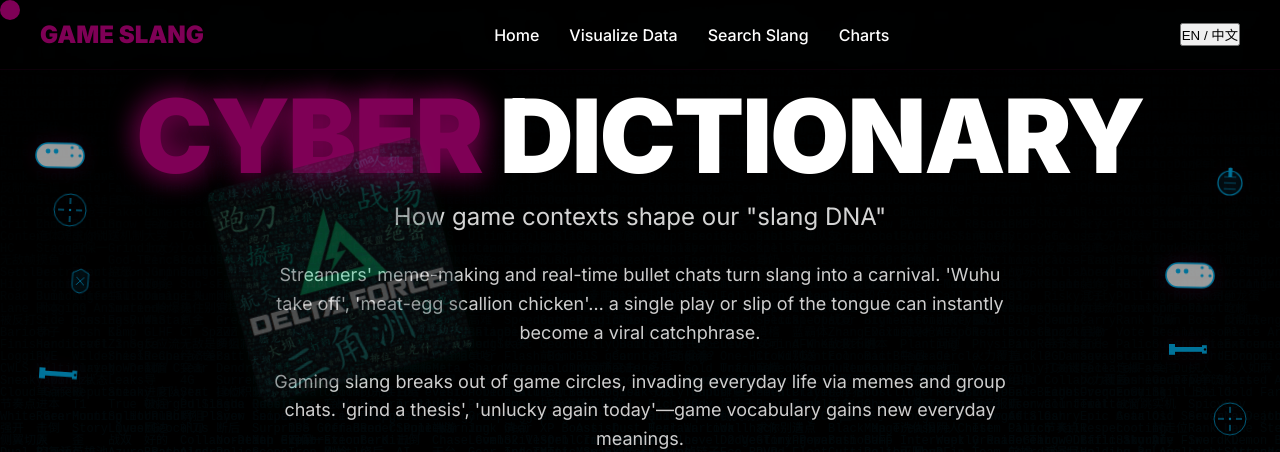
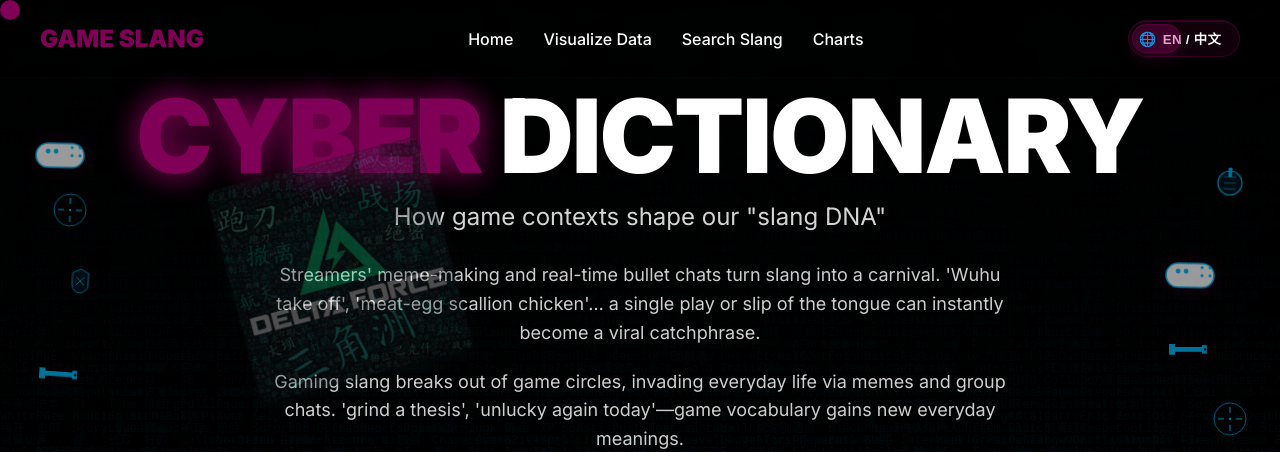
Before and after one commit to ZBL1637/game_slang_dic, a plain HTML site: page index.html in a window 1280 px wide. Shown: the top 452 px of the page. Drawn offline with nearby package versions, Linux system fonts and the light colour scheme; grey boxes are pictures that could not be loaded; animation ran at ten frames a second; a script that the page names is missing.

Commit message:
Style: redesign language toggle to themed capsule switch

```diff
--- a/index.html
+++ b/index.html
@@ -109,6 +109,64 @@
 
         .nav-links a:hover {
             color: var(--primary-purple);
+        }
+
+        /* Lang Toggle - themed pill switch */
+        .lang-toggle {
+            appearance: none;
+            border: 1px solid rgba(127, 0, 86, 0.35);
+            background: rgba(127, 0, 86, 0.12);
+            color: var(--white);
+            padding: 8px 18px 8px 34px; /* 留出图标空间 */
+            border-radius: 999px;
+            font-weight: 600;
+            letter-spacing: 0.02em;
+            position: relative;
+            cursor: pointer;
+            transition: border-color 0.2s ease, box-shadow 0.2s ease, transform 0.08s ease;
+            backdrop-filter: saturate(140%) blur(6px);
+            box-shadow: 0 8px 20px rgba(0, 0, 0, 0.25), inset 0 1px 0 rgba(255,255,255,0.06);
+        }
+
+        .lang-toggle::after {
+            content: '🌐';
+            position: absolute;
+            left: 10px;
+            top: 50%;
+            transform: translateY(-50%);
+            font-size: 14px;
+            opacity: 0.9;
+        }
+
+        .lang-toggle::before {
+            content: '';
+            position: absolute;
+            top: 3px;
+            left: 3px;
+            width: calc(50% - 6px);
+            height: calc(100% - 6px);
+            border-radius: 999px;
+            background: linear-gradient(135deg, rgba(127,0,86,0.35), rgba(166,0,107,0.35));
+            box-shadow: 0 0 0 1px rgba(127,0,86,0.35) inset, 0 8px 16px rgba(127,0,86,0.18);
+            transition: left 0.25s ease, background 0.25s ease;
+        }
+
+        html[lang="en"] .lang-toggle::before {
+            left: calc(50% + 3px);
+        }
+
+        .lang-toggle:hover {
+            border-color: var(--primary-purple);
+            box-shadow: 0 0 0 3px rgba(127,0,86,0.22), 0 8px 20px rgba(0, 0, 0, 0.3);
+        }
+
+        .lang-toggle:focus-visible {
+            outline: none;
+            box-shadow: 0 0 0 4px rgba(127,0,86,0.28);
+        }
+
+        .lang-toggle:active {
+            transform: translateY(1px);
         }
 
         /* Hero Section */
```
